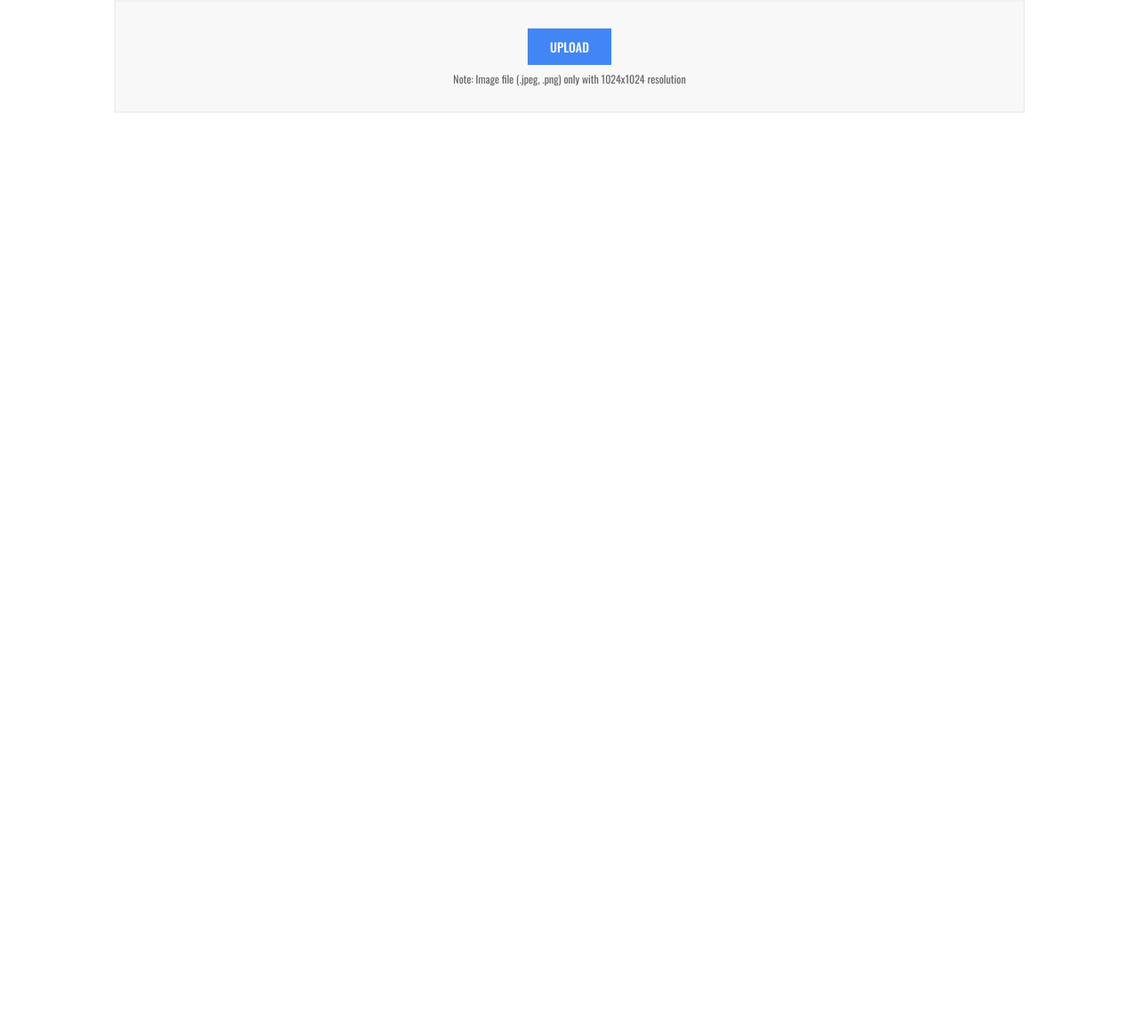
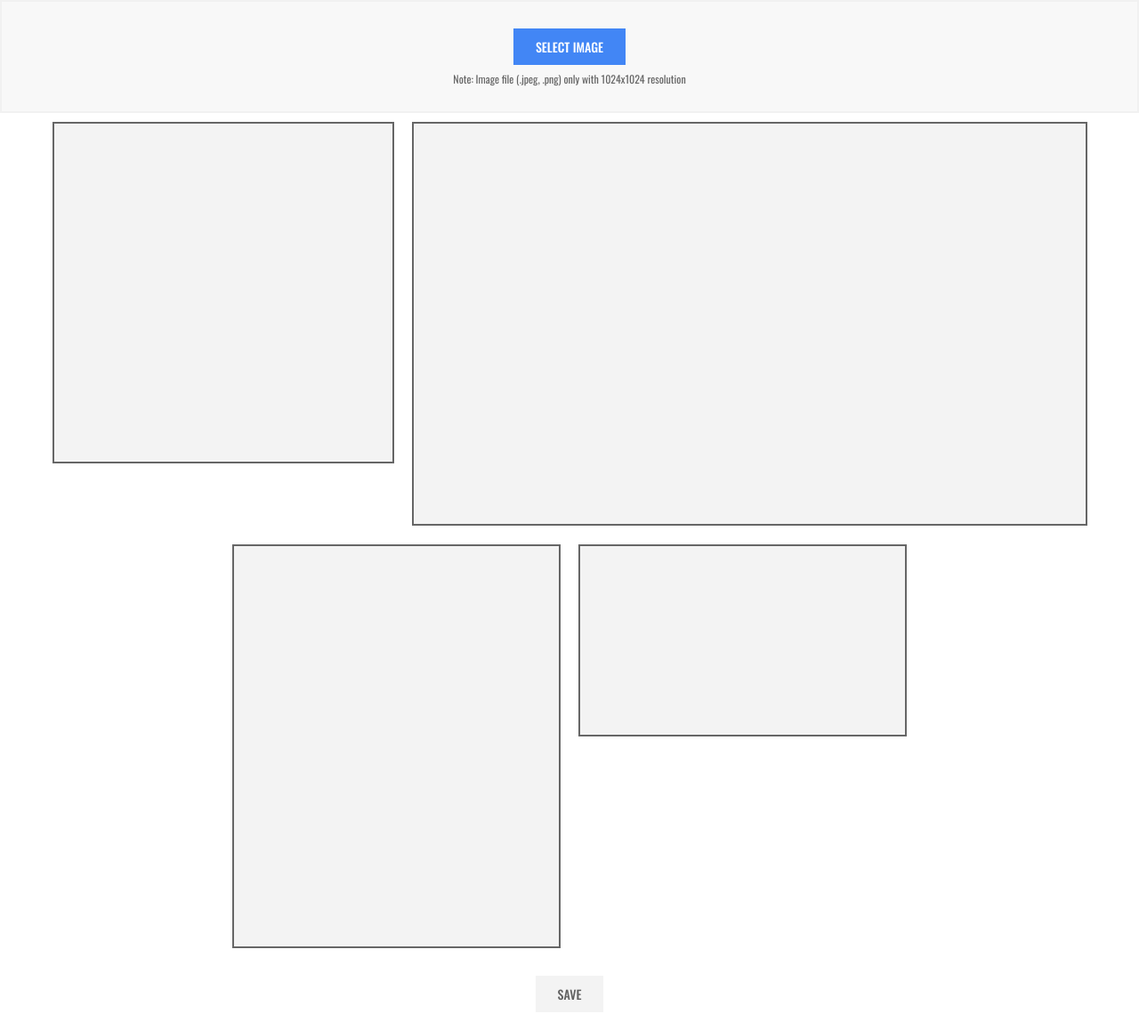
Before and after one commit to csainath07/paytm-insider-assignment, a React (Create React App) app: page / in a window 1280 px wide. Shown: the whole page at 89% size. Before the commit the page ends 800 px from the top, so only its background shows below. Built offline with nearby package versions, Linux system fonts and the light colour scheme.

Commit message:
crop image and preview image functionality is done

```diff
--- a/src/Styles/_global.scss
+++ b/src/Styles/_global.scss
@@ -5,11 +5,6 @@ html,
 body {
   font-family: 'Oswald', sans-serif;
   font-weight: 400;
-}
-
-.wrapper {
-  width: 1024px;
-  margin: 0 auto;
 }
 
 button {
@@ -28,4 +23,10 @@ button {
     @include font(14px, 500, $value);
     border: 2px solid $border;
   }
+
+  &:disabled {
+    background-color: $border;
+    color: $box-shadow;
+    cursor: not-allowed;
+  }
 }
--- a/src/Styles/_variables.scss
+++ b/src/Styles/_variables.scss
@@ -8,3 +8,4 @@ $error: #e74c3c;
 $error-font: #721c24;
 $error-background: #f8d7da;
 $main-background-color: #f8f8f8;
+$success: #72d874;
--- /dev/null
+++ b/src/common/components/CropImage/index.js
@@ -0,0 +1,80 @@
+import React, { useState, useEffect, memo } from 'react';
+import ReactCrop from 'react-image-crop';
+import 'react-image-crop/dist/ReactCrop.css';
+import './style.scss';
+
+const CropImage = ({
+  title = "Crop Image",
+  image,
+  width = 380,
+  height = 380,
+  toggle = () => { },
+  onCrop = () => { }
+}) => {
+  const [src, setSrc] = useState(null);
+  const [imageRef, setImageRef] = useState(null);
+  const [crop, setCrop] = useState({
+    unit: 'px',
+    width,
+    height
+  });
+
+  useEffect(() => {
+    if (image) {
+      const reader = new FileReader();
+      reader.readAsDataURL(image);
+      reader.onload = (e) => {
+        setSrc(e.target.result);
+      }
+    }
+  }, [image]);
+
+  const onImageLoad = (image) => {
+    setImageRef(image);
+  }
+
+  const onCropComplete = (crop) => {
+    setCrop(crop);
+  }
+
+  const handleOnCrop = () => {
+    if (imageRef) {
+      // console.log(imageRef);
+      const scaleX = imageRef.naturalWidth / imageRef.width;
+      const scaleY = imageRef.naturalHeight / imageRef.height;
+      onCrop({
+        x: crop.x * scaleX,
+        y: crop.y * scaleY,
+        width: crop.width * scaleX,
+        height: crop.height * scaleY
+      });
+      toggle();
+    }
+  }
+
+  return (
+    <div className="crop-image-modal-container">
+      <div className="crop-image-modal">
+        <div className="crop-modal-header">
+          <span>{title}</span>
+        </div>
+        <div className="crop-modal-body">
+          <ReactCrop
+            src={src}
+            crop={crop}
+            locked
+            onImageLoaded={onImageLoad}
+            onComplete={onCropComplete}
+            onChange={(c) => setCrop(c)}
+          />
+        </div>
+        <div className="crop-modal-footer">
+          <button type="button" className="secondary" onClick={toggle}>Cancel</button>
+          <button type="button" className="primary" onClick={handleOnCrop}>Crop</button>
+        </div>
+      </div>
+    </div>
+  );
+}
+
+export default memo(CropImage);
--- /dev/null
+++ b/src/common/components/CropImage/style.scss
@@ -0,0 +1,39 @@
+@import '../../../Styles/variables';
+@import '../../../Styles/mixin';
+
+
+.crop-image-modal-container {
+  width: 100%;
+  background-color: $box-shadow;
+  position: fixed;
+  top:0px;
+  left: 0px;
+  bottom: 0px;
+  z-index: 1;
+  @include flex(center, center, column);
+
+  .crop-image-modal {
+    background-color: $white;
+    border: 2px solid $value;
+
+    .crop-modal-header {
+      padding: 30px;
+      background-color: $white;
+      @include font(22px, 600, $value);
+    }
+
+    .crop-modal-body {
+      width: 600px;
+      height: 600px;
+    }
+
+    .crop-modal-footer {
+      padding: 20px;
+      @include flex(flex-end, center);
+
+      .secondary {
+        margin-right: 10px;
+      }
+    }
+  }
+}
--- /dev/null
+++ b/src/common/components/ImagePreview/index.js
@@ -0,0 +1,96 @@
+import React, { useEffect, useRef, memo, useState, useCallback } from 'react';
+import CropImage from '../CropImage';
+import './style.scss';
+
+const ImagePreview = ({
+  image = null,
+  width = 380,
+  height = 380,
+  type = "Gallery",
+  getFile = () => { }
+}) => {
+  const [dataUrlImage, setDataUrlImage] = useState(null);
+  const [openCropModal, toggleModal] = useState(false);
+
+  const canvas = useRef(null);
+
+  const setPreview = useCallback((img, x, y, cropWidth, cropHeight, canvas) => {
+    const dataUriToFile = (dataUri = null) => {
+      if (dataUri && dataUri.split(',')[0].indexOf('base64') >= 0) {
+        const byteString = window.atob(dataUri.split(',')[1]);
+        let ia = new Uint8Array(byteString.length);
+        for (var i = 0; i < byteString.length; i++) {
+          ia[i] = byteString.charCodeAt(i);
+        }
+        const blob = new Blob([ia], { type: 'image/jpeg' });
+        return new File([blob], `img_${type}_${new Date().getTime()}_${width}x${height}.jpg`, { type: "image/jpeg" });
+      }
+    }
+    const ctx = canvas.current.getContext('2d');
+    ctx.drawImage(
+      img,
+      x,
+      y,
+      cropWidth,
+      cropHeight,
+      0,
+      0,
+      width,
+      height
+    );
+    const dataUri = canvas.current.toDataURL("image/jpeg", 1.0);
+    const file = dataUriToFile(dataUri);
+    getFile({ file, key: `${width}x${height}` });
+    // eslint-disable-next-line
+  }, [width, height, type]);
+
+  useEffect(() => {
+    if (image) {
+      const reader = new FileReader();
+      reader.readAsDataURL(image);
+      reader.onload = (e) => {
+        const img = new Image();
+        img.src = e.target.result;
+        setPreview(img, 0, 0, width, height, canvas);
+        setDataUrlImage(img);
+      }
+    } else {
+      const ctx = canvas.current.getContext('2d');
+      ctx.clearRect(0, 0, width, height);
+    }
+    // eslint-disable-next-line
+  }, [image, width, height]);
+
+  const handleCropChange = (crop) => {
+    setPreview(dataUrlImage, crop.x, crop.y, crop.width, crop.height, canvas);
+  }
+
+  return (
+    <div className="image-preview-container">
+      <canvas
+        width={width}
+        height={height}
+        ref={canvas}
+      />
+      {
+        openCropModal ?
+          <CropImage
+            width={width}
+            height={height}
+            onCrop={handleCropChange}
+            image={image}
+            toggle={() => toggleModal(!openCropModal)} /> : ''
+      }
+      {
+        image ?
+          <div className="crop-option-overlay">
+            <button type="button" className="primary" onClick={() => toggleModal(!openCropModal)}>
+              crop
+            </button>
+          </div> : ''
+      }
+    </div>
+  );
+}
+
+export default memo(ImagePreview);
--- /dev/null
+++ b/src/common/components/ImagePreview/style.scss
@@ -0,0 +1,24 @@
+@import '../../../Styles/variables';
+@import '../../../Styles/mixin';
+
+.image-preview-container {
+  margin: 10px;
+  position: relative;
+  overflow: hidden;
+
+  canvas {
+    background-color: $border;
+    border: 2px solid $value;
+  }
+
+  .crop-option-overlay {
+    width: 100%;
+    padding: 30px;
+    position: absolute;
+    top: 0;
+
+    button {
+      background-color: $success;
+    }
+  }
+}
--- a/src/common/components/ImageUploader/index.js
+++ b/src/common/components/ImageUploader/index.js
@@ -2,10 +2,10 @@ import React, { useState, useRef, memo } from 'react';
 import './style.scss';
 
 const ImageUploader = ({
+  file = null,
   getFile = () => { }
 }) => {
   //state
-  const [file, setFile] = useState(null);
   const [error, setError] = useState(null);
 
   //input file element reference
@@ -16,7 +16,6 @@ const ImageUploader = ({
     if (files && files[0]) {
       validateImage(files[0]);
     } else {
-      setFile(null);
       getFile(null);
     }
   }
@@ -33,10 +32,9 @@ const ImageUploader = ({
           if (this.width === 1024 && this.height === 1024) {
             getFile(file);
             setError(null);
-            setFile(file);
           } else {
             inputRef.current.value = "";
-            setError("Image resolution must be 1024x1024");
+            setError("Image has to be exactly 1024x1024");
           }
         }
       }
@@ -48,7 +46,6 @@ const ImageUploader = ({
 
   const handleReset = () => {
     inputRef.current.value = "";
-    setFile(null);
     getFile(null);
   }
 
@@ -73,7 +70,7 @@ const ImageUploader = ({
               type="button"
               className="primary"
               onClick={() => inputRef.current.click()}
-            >Upload</button>
+            >Select Image</button>
             <p className="note"><strong>Note:</strong> Image file (.jpeg, .png) only with 1024x1024 resolution</p>
           </div> :
           <button
--- a/src/common/components/index.js
+++ b/src/common/components/index.js
@@ -1,5 +1,9 @@
 import ImageUploader from './ImageUploader';
+import ImagePreview from './ImagePreview';
+import CropImage from './CropImage';
 
 export {
-  ImageUploader
+  ImageUploader,
+  ImagePreview,
+  CropImage
 }
--- a/src/components/Home/Home.js
+++ b/src/components/Home/Home.js
@@ -1,11 +1,61 @@
-import React from 'react';
-import { ImageUploader } from '../../common/components';
+import React, { useState } from 'react';
+import { ImageUploader, ImagePreview } from '../../common/components';
 
 const Home = () => {
+  //state
+  const [selectedFile, setFile] = useState(null);
+  const [files, setFiles] = useState({});
+
+  const sizes = [{
+    type: "Gallery",
+    width: 380,
+    height: 380
+  }, {
+    type: "Horizontal",
+    width: 755,
+    height: 450
+  }, {
+    type: "Vertical",
+    width: 365,
+    height: 450
+  }, {
+    type: "HorizontalSmall",
+    width: 365,
+    height: 212
+  }];
+
+  const handleFileChange = (file) => {
+    setFile(file);
+  }
+
+  const handleSaveImages = () => {
+    console.log(files);
+  }
+
   return (
     <div className="home-container">
-      <div className="wrapper">
-        <ImageUploader />
+      <ImageUploader
+        file={selectedFile}
+        getFile={handleFileChange}
+      />
+      <div className="image-previews">
+        {
+          sizes.map((size, key) =>
+            <ImagePreview
+              image={selectedFile}
+              width={size.width}
+              height={size.height}
+              type={size.type}
+              getFile={({ file, key }) => setFiles(f => ({ ...f, [key]: file }))}
+              key={key} />)
+        }
+      </div>
+      <div className="save-button">
+        <button
+          type="button"
+          className="primary"
+          disabled={!selectedFile}
+          onClick={handleSaveImages}>Save</button>
       </div>
     </div>
   );
--- a/src/components/Home/style.scss
+++ b/src/components/Home/style.scss
@@ -1,2 +1,14 @@
 @import '../../Styles/variables';
 @import '../../Styles/mixin';
+
+.home-container {
+  .image-previews {
+    @include flex(center, flex-start);
+    flex-wrap: wrap;
+  }
+
+  .save-button {
+    margin: 20px;
+    @include flex(center, center);
+  }
+}
```
